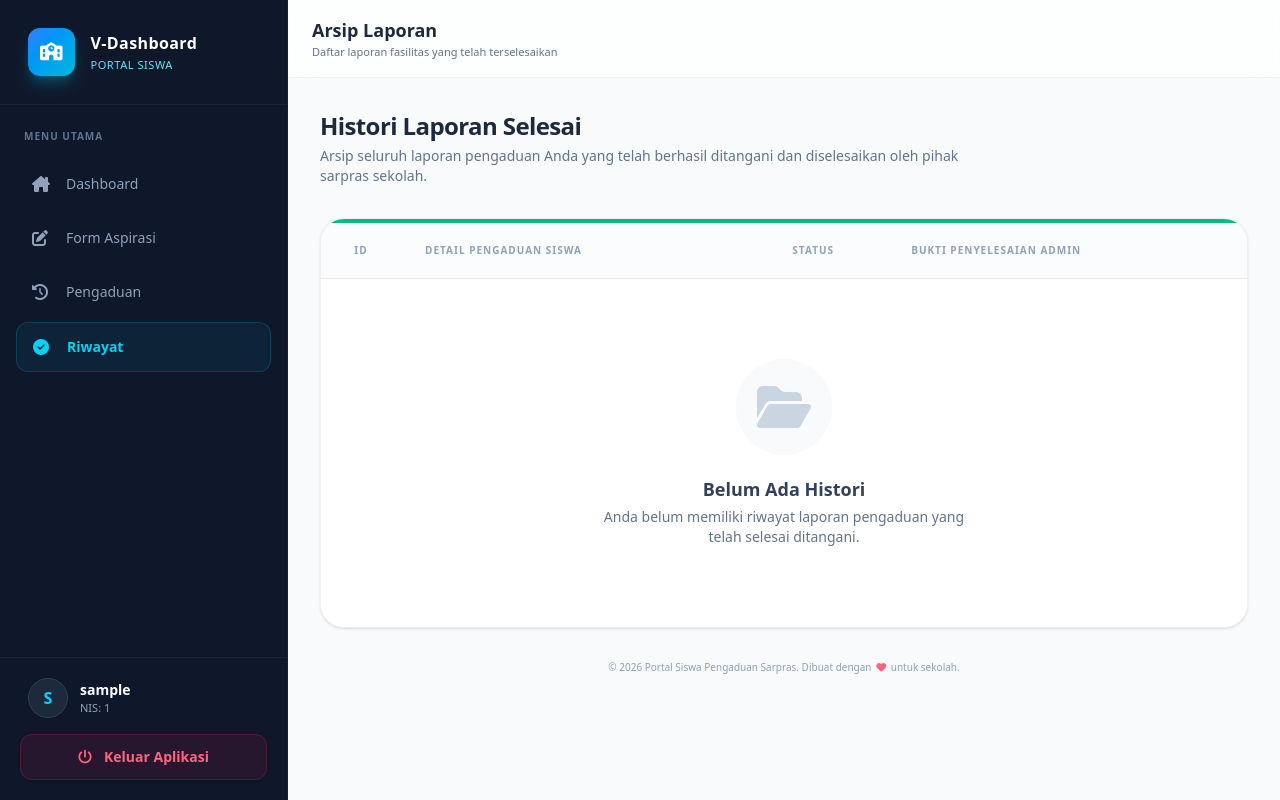
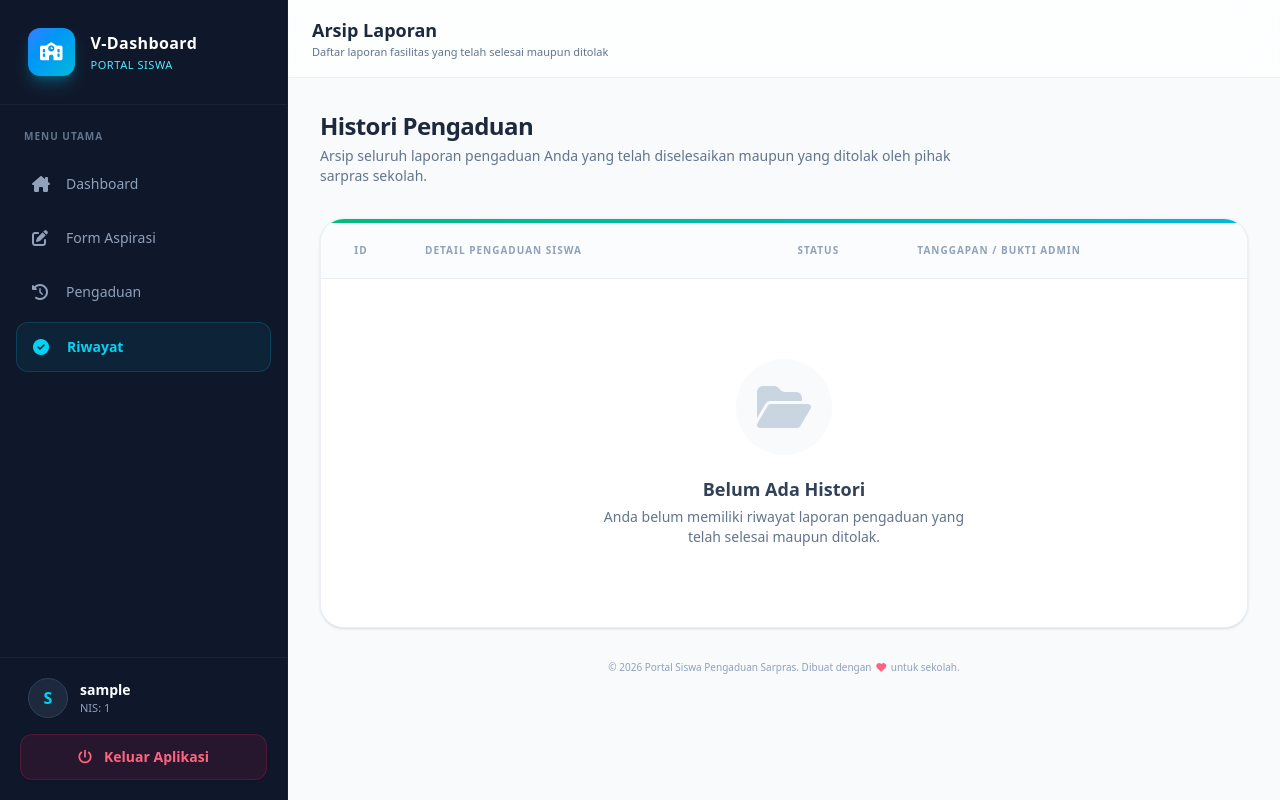
Before and after one commit to malvien123/saranaUKK, a PHP site: page /v_history_selesai_siswa in a window 1280 px wide. Run offline with PHP 8.4, Linux system fonts and the light colour scheme; the visitor is signed in with stand-in values (Sample User, id 1); data comes from the database, SQL or seed files in the repository.

Commit message:
update
Updated the history page to include both completed and rejected reports, with changes to titles and descriptions for clarity.

```diff
--- a/View/v_history_selesai_siswa.php
+++ b/View/v_history_selesai_siswa.php
@@ -8,16 +8,47 @@ if (!isset($_SESSION['role']) || $_SESSION['role'] !== 'siswa') {
     exit();
 }
 
-// Ambil id_siswa dari session yang valid (berupa primary key angka)
+// Ambil id_siswa dari session yang valid
 $id_siswa   = $_SESSION['id_siswa'] ?? '';
 $nis_login  = $_SESSION['nis'] ?? $_SESSION['username'] ?? '';
 $nama_login = $_SESSION['nama'] ?? 'Siswa';
 
 require_once '../Model/m_tanggapan.php';
+require_once '../Model/m_aspirasi.php';
+
 $modelTanggapan = new m_tanggapan();
+$modelAspirasi  = new m_aspirasi();
 
-// Ambil khusus data dari tabel history selesai menggunakan $id_siswa
-$list_history = $modelTanggapan->getHistoryBySiswa($id_siswa);
+// 1. Ambil riwayat selesai dari tabel history/tanggapan
+$history_selesai = $modelTanggapan->getHistoryBySiswa($id_siswa);
+if (!is_array($history_selesai)) {
+    $history_selesai = [];
+}
+
+// 2. Ambil semua aspirasi siswa, lalu saring yang statusnya 'Ditolak'
+$all_aspirasi = $modelAspirasi->getAspirasiBySiswa($id_siswa);
+$history_ditolak = [];
+
+if (is_array($all_aspirasi)) {
+    foreach ($all_aspirasi as $asp) {
+        if (strtolower(trim($asp['status'] ?? '')) === 'ditolak') {
+            $asp['status_akhir']   = 'Ditolak';
+            $asp['tanggal_arsip']  = $asp['updated_at'] ?? $asp['created_at'] ?? '-';
+            $asp['feedback_admin'] = $asp['tanggapan'] ?? $asp['alasan_tolak'] ?? $asp['feedback'] ?? 'Pengaduan ditolak oleh admin.';
+            $asp['bukti_siswa']    = $asp['foto'] ?? $asp['bukti_siswa'] ?? '';
+            $asp['bukti_admin']    = '';
+            $history_ditolak[]     = $asp;
+        }
+    }
+}
+
+// 3. Gabungkan riwayat Ditolak dan Selesai
+$list_history = array_merge($history_ditolak, $history_selesai);
+
+// Urutkan berdasarkan ID terbesar (terbaru di atas)
+usort($list_history, function ($a, $b) {
+    return ($b['id_aspirasi'] ?? 0) <=> ($a['id_aspirasi'] ?? 0);
+});
 ?>
 <!DOCTYPE html>
 <html lang="id">
@@ -25,7 +56,7 @@ $list_history = $modelTanggapan->getHistoryBySiswa($id_siswa);
 <head>
     <meta charset="UTF-8">
     <meta name="viewport" content="width=device-width, initial-scale=1.0">
-    <title>Riwayat Selesai - Portal Siswa</title>
+    <title>Riwayat Pengaduan - Portal Siswa</title>
     <!-- Tailwind CSS CDN -->
     <script src="https://cdn.jsdelivr.net/npm/@tailwindcss/browser@4"></script>
     <!-- FontAwesome -->
@@ -84,7 +115,7 @@ $list_history = $modelTanggapan->getHistoryBySiswa($id_siswa);
                     <i class="fa-solid fa-clock-rotate-left text-base w-5 group-hover:text-white transition-colors"></i> Pengaduan
                 </a>
                 <a href="v_history_selesai_siswa" class="flex items-center gap-3.5 px-4 py-3.5 rounded-xl bg-cyan-600/10 text-cyan-400 border border-cyan-500/20 shadow-inner transition-all">
-                    <i class="fa-solid fa-circle-check text-base w-5"></i> <span class="font-bold">Riwayat </span>
+                    <i class="fa-solid fa-circle-check text-base w-5"></i> <span class="font-bold">Riwayat</span>
                 </a>
             </nav>
         </div>
@@ -117,7 +148,7 @@ $list_history = $modelTanggapan->getHistoryBySiswa($id_siswa);
                 </button>
                 <div>
                     <h2 class="text-lg font-bold text-slate-800">Arsip Laporan</h2>
-                    <p class="text-[11px] text-slate-500 font-medium hidden sm:block">Daftar laporan fasilitas yang telah terselesaikan</p>
+                    <p class="text-[11px] text-slate-500 font-medium hidden sm:block">Daftar laporan fasilitas yang telah selesai maupun ditolak</p>
                 </div>
             </div>
 
@@ -133,14 +164,14 @@ $list_history = $modelTanggapan->getHistoryBySiswa($id_siswa);
 
             <!-- PAGE TITLE -->
             <div>
-                <h3 class="text-2xl font-black text-slate-800 tracking-tight">Histori Laporan Selesai</h3>
-                <p class="text-sm text-slate-500 mt-1 max-w-2xl">Arsip seluruh laporan pengaduan Anda yang telah berhasil ditangani dan diselesaikan oleh pihak sarpras sekolah.</p>
+                <h3 class="text-2xl font-black text-slate-800 tracking-tight">Histori Pengaduan</h3>
+                <p class="text-sm text-slate-500 mt-1 max-w-2xl">Arsip seluruh laporan pengaduan Anda yang telah diselesaikan maupun yang ditolak oleh pihak sarpras sekolah.</p>
             </div>
 
             <!-- DATA CONTAINER -->
             <div class="bg-white rounded-3xl shadow-sm border border-slate-200/60 overflow-hidden flex flex-col relative">
-                <!-- Aksen Garis Hijau -->
-                <div class="absolute top-0 left-0 w-full h-1 bg-emerald-500"></div>
+                <!-- Aksen Garis Atas -->
+                <div class="absolute top-0 left-0 w-full h-1 bg-gradient-to-r from-emerald-500 to-cyan-500"></div>
 
                 <!-- DESKTOP TABLE VIEW -->
                 <div class="hidden lg:block overflow-x-auto min-h-[400px]">
@@ -150,21 +181,33 @@ $list_history = $modelTanggapan->getHistoryBySiswa($id_siswa);
                                 <th class="px-6 py-5 text-[10px] font-bold uppercase tracking-widest text-slate-400 whitespace-nowrap w-20 text-center">ID</th>
                                 <th class="px-6 py-5 text-[10px] font-bold uppercase tracking-widest text-slate-400 whitespace-nowrap">Detail Pengaduan Siswa</th>
                                 <th class="px-6 py-5 text-[10px] font-bold uppercase tracking-widest text-slate-400 whitespace-nowrap text-center">Status</th>
-                                <th class="px-6 py-5 text-[10px] font-bold uppercase tracking-widest text-slate-400 whitespace-nowrap">Bukti Penyelesaian Admin</th>
+                                <th class="px-6 py-5 text-[10px] font-bold uppercase tracking-widest text-slate-400 whitespace-nowrap">Tanggapan / Bukti Admin</th>
                             </tr>
                         </thead>
                         <tbody class="divide-y divide-slate-100 bg-white">
                             <?php if (!empty($list_history)): ?>
                                 <?php foreach ($list_history as $row):
-                                    $waktu = $row['tanggal_arsip'] ?? '-';
-                                    $keterangan = $row['ket'] ?? '-';
-                                    $feedback = $row['feedback_admin'] ?? '-';
+                                    $statusAkhir = $row['status_akhir'] ?? 'Selesai';
+                                    $isDitolak   = (strtolower(trim($statusAkhir)) === 'ditolak');
 
-                                    $bukti_siswa_raw = trim($row['bukti_siswa'] ?? '');
-                                    $web_siswa_url = !empty($bukti_siswa_raw) ? '../uploads/' . $bukti_siswa_raw : '';
+                                    $waktu       = $row['tanggal_arsip'] ?? '-';
+                                    $keterangan  = $row['ket'] ?? '-';
+                                    $feedback    = $row['feedback_admin'] ?? '-';
 
-                                    $bukti_admin_raw = trim($row['bukti_admin'] ?? '');
-                                    $web_admin_url = !empty($bukti_admin_raw) ? '../uploads/' . $bukti_admin_raw : '';
+                                    // Bersihkan prefix 'uploads/' jika sudah ada di database
+                                    $bukti_siswa_raw = preg_replace('#^(\.\./)?uploads/#', '', trim($row['bukti_siswa'] ?? ''));
+                                    $web_siswa_url   = !empty($bukti_siswa_raw) ? '../uploads/' . $bukti_siswa_raw : '';
+
+                                    $bukti_admin_raw = preg_replace('#^(\.\./)?uploads/#', '', trim($row['bukti_admin'] ?? ''));
+                                    $web_admin_url   = !empty($bukti_admin_raw) ? '../uploads/' . $bukti_admin_raw : '';
+
+                                    // Styling dinamis Selesai vs Ditolak
+                                    $badgeClass  = $isDitolak ? 'bg-rose-50 text-rose-700 border-rose-200/60' : 'bg-emerald-50 text-emerald-700 border-emerald-200/60';
+                                    $dotClass    = $isDitolak ? 'bg-rose-500' : 'bg-emerald-500';
+                                    $iconBg      = $isDitolak ? 'bg-rose-100 border-rose-200 text-rose-600' : 'bg-emerald-100 border-emerald-200 text-emerald-600';
+                                    $iconClass   = $isDitolak ? 'fa-xmark' : 'fa-check';
+                                    $labelWaktu  = $isDitolak ? 'Ditolak:' : 'Selesai:';
+                                    $waktuIcon   = $isDitolak ? 'fa-ban' : 'fa-check-double';
                                 ?>
                                     <tr class="hover:bg-slate-50/50 transition-all group">
                                         <!-- KOLOM 1: ID -->
@@ -183,7 +226,7 @@ $list_history = $modelTanggapan->getHistoryBySiswa($id_siswa);
                                                     </div>
                                                     <div class="flex items-center gap-3 text-[11px] font-medium text-slate-400 mb-3">
                                                         <span title="Lokasi"><i class="fa-solid fa-location-dot text-slate-300 mr-1"></i> <?= htmlspecialchars($row['lokasi'] ?? '-') ?></span>
-                                                        <span title="Waktu Diselesaikan"><i class="fa-solid fa-check-double text-slate-300 mr-1"></i> Selesai: <?= $waktu != '-' ? date('d M Y, H:i', strtotime($waktu)) : '-' ?></span>
+                                                        <span><i class="fa-solid <?= $waktuIcon ?> text-slate-300 mr-1"></i> <?= $labelWaktu ?> <?= $waktu != '-' ? date('d M Y, H:i', strtotime($waktu)) : '-' ?></span>
                                                     </div>
                                                     <p class="text-slate-600 text-xs leading-relaxed line-clamp-3" title="<?= htmlspecialchars($keterangan) ?>">
                                                         <?= nl2br(htmlspecialchars($keterangan)) ?>
@@ -202,17 +245,17 @@ $list_history = $modelTanggapan->getHistoryBySiswa($id_siswa);
 
                                         <!-- KOLOM 3: Status -->
                                         <td class="px-6 py-6 text-center align-top whitespace-nowrap">
-                                            <span class="inline-flex items-center gap-1.5 px-3 py-1.5 rounded-full font-bold text-[10px] border shadow-sm bg-emerald-50 text-emerald-700 border-emerald-200/60">
-                                                <span class="w-1.5 h-1.5 rounded-full bg-emerald-500"></span>
-                                                <?= htmlspecialchars($row['status_akhir'] ?? 'Selesai'); ?>
+                                            <span class="inline-flex items-center gap-1.5 px-3 py-1.5 rounded-full font-bold text-[10px] border shadow-sm <?= $badgeClass ?>">
+                                                <span class="w-1.5 h-1.5 rounded-full <?= $dotClass ?>"></span>
+                                                <?= htmlspecialchars($statusAkhir); ?>
                                             </span>
                                         </td>
 
                                         <!-- KOLOM 4: Tanggapan Admin -->
                                         <td class="px-6 py-6 align-top">
                                             <div class="flex gap-4">
-                                                <div class="w-8 h-8 rounded-full bg-emerald-100 border border-emerald-200 text-emerald-600 flex items-center justify-center shrink-0">
-                                                    <i class="fa-solid fa-check text-xs"></i>
+                                                <div class="w-8 h-8 rounded-full border flex items-center justify-center shrink-0 <?= $iconBg ?>">
+                                                    <i class="fa-solid <?= $iconClass ?> text-xs"></i>
                                                 </div>
                                                 <div class="flex-1">
                                                     <p class="text-slate-700 text-xs leading-relaxed mb-3">
@@ -236,7 +279,7 @@ $list_history = $modelTanggapan->getHistoryBySiswa($id_siswa);
                                                 <i class="fa-solid fa-folder-open text-5xl text-slate-300"></i>
                                             </div>
                                             <h4 class="text-lg font-bold text-slate-700">Belum Ada Histori</h4>
-                                            <p class="text-sm text-slate-500 mt-1 max-w-sm">Anda belum memiliki riwayat laporan pengaduan yang telah selesai ditangani.</p>
+                                            <p class="text-sm text-slate-500 mt-1 max-w-sm">Anda belum memiliki riwayat laporan pengaduan yang telah selesai maupun ditolak.</p>
                                         </div>
                                     </td>
                                 </tr>
@@ -250,15 +293,27 @@ $list_history = $modelTanggapan->getHistoryBySiswa($id_siswa);
                     <?php if (!empty($list_history)): ?>
                         <div class="p-4 space-y-5">
                             <?php foreach ($list_history as $row):
-                                $waktu = $row['tanggal_arsip'] ?? '-';
-                                $bukti_siswa_raw = trim($row['bukti_siswa'] ?? '');
-                                $web_siswa_url = !empty($bukti_siswa_raw) ? '../uploads/' . $bukti_siswa_raw : '';
-                                $bukti_admin_raw = trim($row['bukti_admin'] ?? '');
-                                $web_admin_url = !empty($bukti_admin_raw) ? '../uploads/' . $bukti_admin_raw : '';
+                                $statusAkhir = $row['status_akhir'] ?? 'Selesai';
+                                $isDitolak   = (strtolower(trim($statusAkhir)) === 'ditolak');
+
+                                $waktu       = $row['tanggal_arsip'] ?? '-';
+                                $bukti_siswa_raw = preg_replace('#^(\.\./)?uploads/#', '', trim($row['bukti_siswa'] ?? ''));
+                                $web_siswa_url   = !empty($bukti_siswa_raw) ? '../uploads/' . $bukti_siswa_raw : '';
+                                $bukti_admin_raw = preg_replace('#^(\.\./)?uploads/#', '', trim($row['bukti_admin'] ?? ''));
+                                $web_admin_url   = !empty($bukti_admin_raw) ? '../uploads/' . $bukti_admin_raw : '';
+
+                                // Styling dinamis Mobile
+                                $lineClass   = $isDitolak ? 'bg-rose-500' : 'bg-emerald-500';
+                                $badgeClass  = $isDitolak ? 'bg-rose-50 text-rose-700 border-rose-200/60' : 'bg-emerald-50 text-emerald-700 border-emerald-200/60';
+                                $dotClass    = $isDitolak ? 'bg-rose-500' : 'bg-emerald-500';
+                                $iconBg      = $isDitolak ? 'bg-rose-50 text-rose-500 border-rose-100' : 'bg-emerald-50 text-emerald-500 border-emerald-100';
+                                $iconClass   = $isDitolak ? 'fa-xmark' : 'fa-check-double';
+                                $labelWaktu  = $isDitolak ? 'Ditolak:' : 'Selesai:';
+                                $labelAdmin  = $isDitolak ? 'Alasan Penolakan Admin:' : 'Hasil Perbaikan Admin:';
                             ?>
                                 <div class="bg-white rounded-2xl shadow-sm border border-slate-200 overflow-hidden relative">
                                     <!-- Status Line -->
-                                    <div class="absolute left-0 top-0 bottom-0 w-1 bg-emerald-500"></div>
+                                    <div class="absolute left-0 top-0 bottom-0 w-1 <?= $lineClass ?>"></div>
 
                                     <div class="p-5 pl-6">
                                         <!-- Header Card -->
@@ -266,12 +321,14 @@ $list_history = $modelTanggapan->getHistoryBySiswa($id_siswa);
                                             <div>
                                                 <div class="flex items-center gap-2 mb-1">
                                                     <span class="text-[10px] font-bold text-slate-400">#<?= htmlspecialchars($row['id_aspirasi']) ?></span>
-                                                    <span class="inline-flex items-center gap-1.5 px-2 py-0.5 rounded-full font-bold text-[9px] border bg-emerald-50 text-emerald-700 border-emerald-200/60">
-                                                        <span class="w-1.5 h-1.5 rounded-full bg-emerald-500"></span> <?= htmlspecialchars($row['status_akhir'] ?? 'Selesai') ?>
+                                                    <span class="inline-flex items-center gap-1.5 px-2 py-0.5 rounded-full font-bold text-[9px] border <?= $badgeClass ?>">
+                                                        <span class="w-1.5 h-1.5 rounded-full <?= $dotClass ?>"></span> <?= htmlspecialchars($statusAkhir) ?>
                                                     </span>
                                                 </div>
                                                 <h4 class="font-bold text-slate-800 text-sm"><?= htmlspecialchars($row['nama_kategori'] ?? '-') ?></h4>
-                                                <p class="text-[10px] font-medium text-slate-400 mt-1 flex items-center gap-1"><i class="fa-regular fa-calendar-check"></i> Selesai: <?= $waktu != '-' ? date('d M Y, H:i', strtotime($waktu)) : '-' ?></p>
+                                                <p class="text-[10px] font-medium text-slate-400 mt-1 flex items-center gap-1">
+                                                    <i class="fa-regular fa-calendar-check"></i> <?= $labelWaktu ?> <?= $waktu != '-' ? date('d M Y, H:i', strtotime($waktu)) : '-' ?>
+                                                </p>
                                             </div>
                                         </div>
 
@@ -290,11 +347,11 @@ $list_history = $modelTanggapan->getHistoryBySiswa($id_siswa);
                                         <!-- Tanggapan Admin -->
                                         <div class="border-t border-slate-100 pt-4">
                                             <div class="flex items-start gap-3">
-                                                <div class="w-7 h-7 rounded-full bg-emerald-50 text-emerald-500 flex items-center justify-center shrink-0 border border-emerald-100">
-                                                    <i class="fa-solid fa-check-double text-[10px]"></i>
+                                                <div class="w-7 h-7 rounded-full flex items-center justify-center shrink-0 border <?= $iconBg ?>">
+                                                    <i class="fa-solid <?= $iconClass ?> text-[10px]"></i>
                                                 </div>
                                                 <div class="flex-1 pt-0.5">
-                                                    <span class="block text-[10px] font-bold text-slate-400 mb-1">Hasil Perbaikan Admin:</span>
+                                                    <span class="block text-[10px] font-bold text-slate-400 mb-1"><?= $labelAdmin ?></span>
                                                     <p class="text-slate-700 text-xs leading-relaxed"><?= nl2br(htmlspecialchars($row['feedback_admin'] ?? '-')) ?></p>
 
                                                     <?php if (!empty($bukti_admin_raw)): ?>
@@ -316,7 +373,7 @@ $list_history = $modelTanggapan->getHistoryBySiswa($id_siswa);
                         <div class="p-16 text-center">
                             <i class="fa-solid fa-folder-open text-4xl mb-3 text-slate-300"></i>
                             <p class="text-sm font-bold text-slate-700">Belum Ada Histori</p>
-                            <p class="text-xs text-slate-500 mt-1">Belum ada riwayat laporan yang selesai ditangani.</p>
+                            <p class="text-xs text-slate-500 mt-1">Belum ada riwayat laporan yang selesai maupun ditolak.</p>
                         </div>
                     <?php endif; ?>
                 </div>
```
